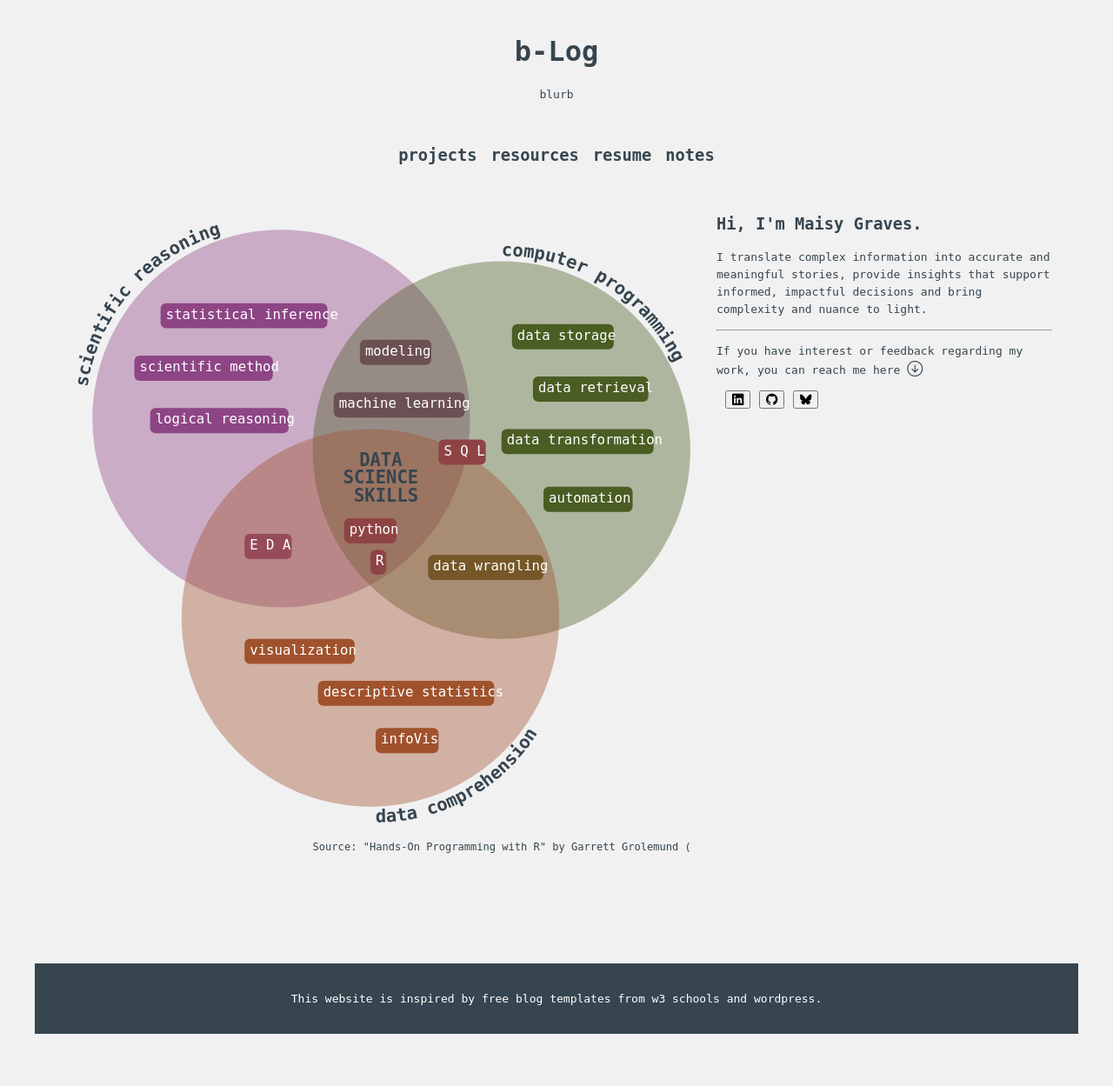
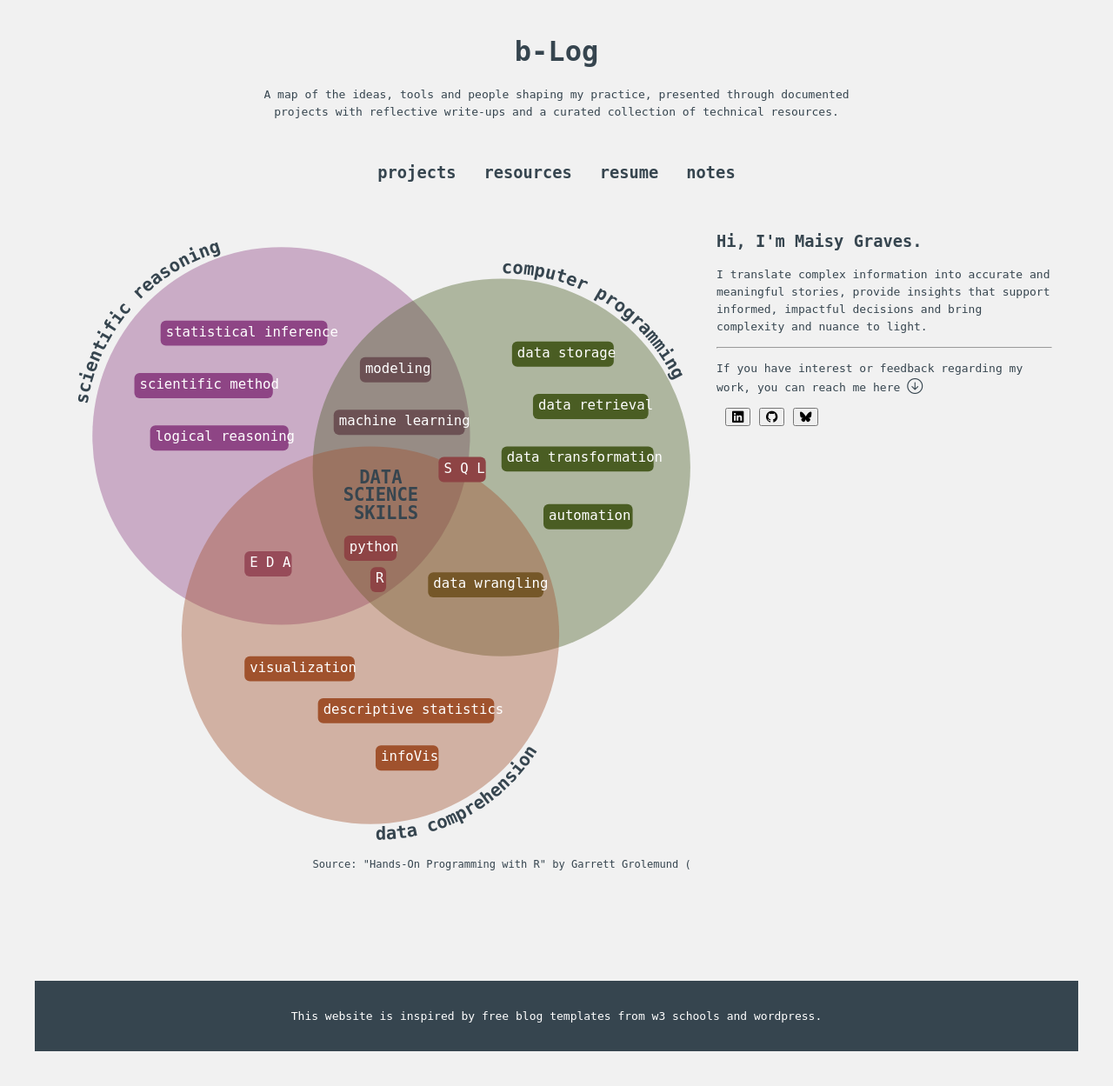
Before and after one commit to maisygraves/blog, a Jekyll site: the page built from index.html, in a window 1280 px wide. Shown: the whole page at 87% size. Built offline with Jekyll 4.4.1, drawn with Linux system fonts in a browser that asks for light colours.

Commit message:
update front-page heading blurb

```diff
--- a/_includes/header.md
+++ b/_includes/header.md
@@ -4,7 +4,7 @@
 
     <div class="header-blurb">
             <p>
-                blurb
+                A map of the ideas, tools and people shaping my practice, presented through documented projects with reflective write-ups and a curated collection of technical resources.
             </p>
     </div>
 
--- a/assets/css/styles.css
+++ b/assets/css/styles.css
@@ -74,7 +74,7 @@
 
     .header-blurb {
         font-size: small;
-        width: 70%;
+        width: 60%;
         line-height: 20px;
         margin: auto;
     }
@@ -87,7 +87,7 @@
             display: flex;
             flex-direction: row;
             justify-content: center;
-            gap: 1rem;
+            gap: 2rem;
     }
         ul.nav li:hover {
             color: #000;
@@ -114,68 +114,3 @@
             div.socials button:hover {
                 background-color: #fff;
             }
-
- /*
-        .post-post-heading {
-                text-align: left;
-                margin-bottom: 70px;
-            }
-            .post-title {
-                margin: 0;
-                white-space: nowrap;
-                border-left: 5px solid #36454f;
-                text-indent: 30px;
-            }
-            .post-tags {
-                margin-left: auto;
-                display: flex;
-                gap: 1rem;
-                flex-wrap: wrap;
-            }
-            .tag {
-                font-size: .75rem;
-                text-decoration: none;
-            }
-            .tag:hover {
-                text-decoration: underline;
-            }
-       .posts {
-            list-style-type: none;
-            padding: 0;
-        }
-        .post-page-heading {
-                display: flex;
-                align-items: baseline;
-            }
-
-
-
-
-
-
-
-            span.header {background-color: #fff;}
-
-            ul.nav li {
-                display: block;
-                padding: 8px;
-            }
-
-
-            div.socials {
-                display: flex;
-                flex-wrap: wrap;
-                justify-content: center;
-            }
-                div.socials button {
-                    cursor: pointer;
-                    background-color: none;
-                    border: none;
-                    padding: 5px;
-                }
-
-                    .bi {font-size: 20px; color: #36454f;}
-
-
-
-    */
```
